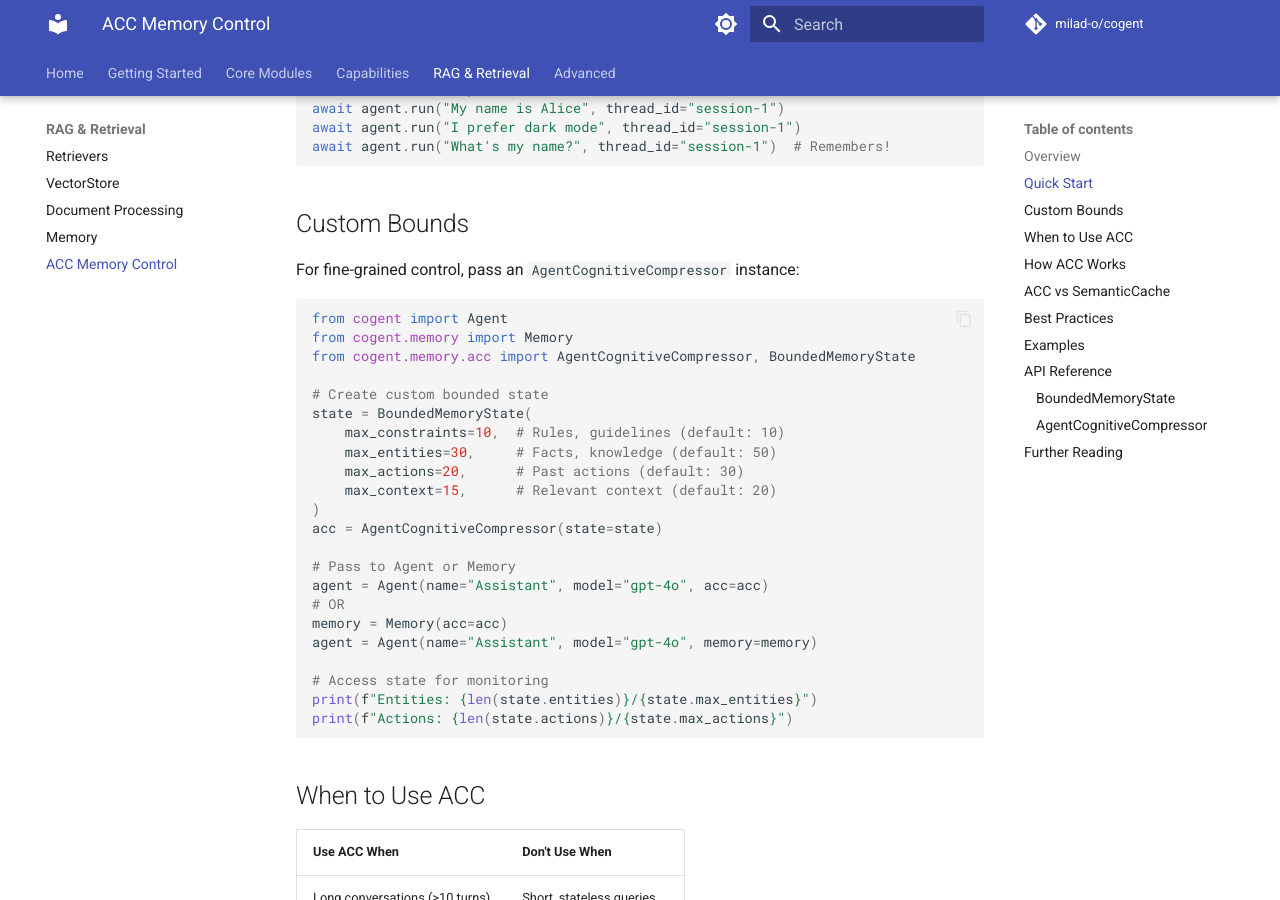
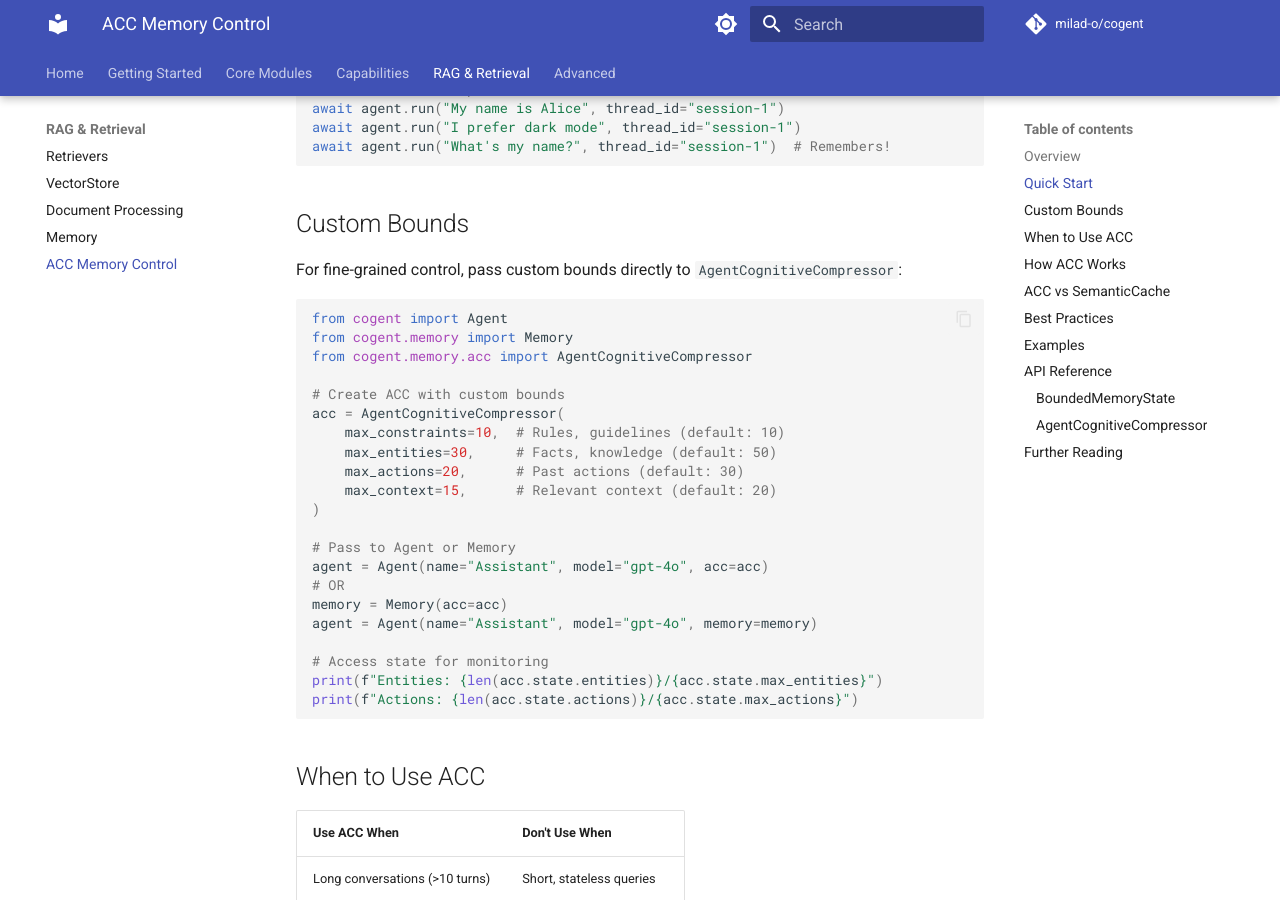
Before and after one commit to milad-o/cogent, an MkDocs documentation site: the page built from docs/acc.md, in a window 1280 px wide and 900 px high, scrolled down 758 px. Built offline with MkDocs 1.6.1 and Material for MkDocs 9.7.7, drawn with Linux system fonts in a browser that asks for light colours; comment, search, counter and statistics services are not loaded; the version menu is left out.

Commit message:
refactor(acc): simplify API - accept bounds directly, state is internal
- AgentCognitiveCompressor now accepts max_constraints, max_entities, max_actions, max_context directly
- BoundedMemoryState is created internally from bounds (or can still be passed via state=)
- Access state via acc.state property
- Updated examples/advanced/content_review.py and acc.py
- Updated docs/memory.md, acc.md, agent.md

````diff
--- a/docs/acc.md
+++ b/docs/acc.md
@@ -33,21 +33,20 @@ await agent.run("What's my name?", thread_id="session-1")  # Remembers!
 
 ## Custom Bounds
 
-For fine-grained control, pass an `AgentCognitiveCompressor` instance:
+For fine-grained control, pass custom bounds directly to `AgentCognitiveCompressor`:
 
 ```python
 from cogent import Agent
 from cogent.memory import Memory
-from cogent.memory.acc import AgentCognitiveCompressor, BoundedMemoryState
+from cogent.memory.acc import AgentCognitiveCompressor
 
-# Create custom bounded state
-state = BoundedMemoryState(
+# Create ACC with custom bounds
+acc = AgentCognitiveCompressor(
     max_constraints=10,  # Rules, guidelines (default: 10)
     max_entities=30,     # Facts, knowledge (default: 50)
     max_actions=20,      # Past actions (default: 30)
     max_context=15,      # Relevant context (default: 20)
 )
-acc = AgentCognitiveCompressor(state=state)
 
 # Pass to Agent or Memory
 agent = Agent(name="Assistant", model="gpt-4o", acc=acc)
@@ -56,8 +55,8 @@ memory = Memory(acc=acc)
 agent = Agent(name="Assistant", model="gpt-4o", memory=memory)
 
 # Access state for monitoring
-print(f"Entities: {len(state.entities)}/{state.max_entities}")
-print(f"Actions: {len(state.actions)}/{state.max_actions}")
+print(f"Entities: {len(acc.state.entities)}/{acc.state.max_entities}")
+print(f"Actions: {len(acc.state.actions)}/{acc.state.max_actions}")
 ```
 
 ## When to Use ACC
````
Also changed, not shown: docs/agent.md (+3 -4 lines), docs/memory.md (+4 -5 lines), 3 other files.
